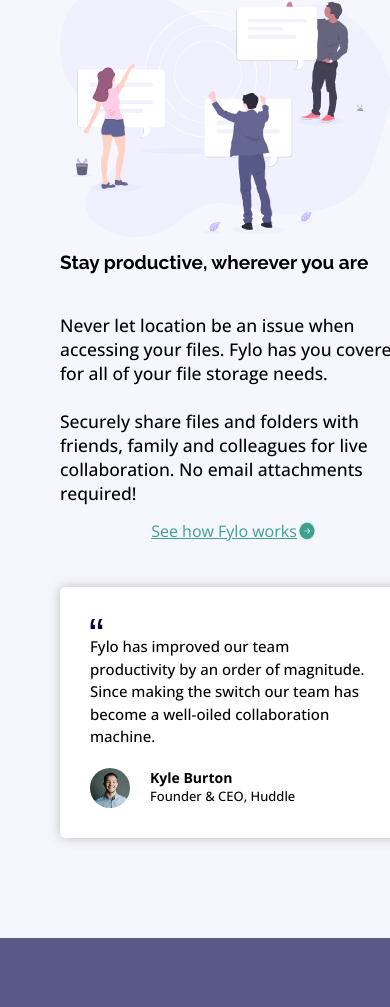
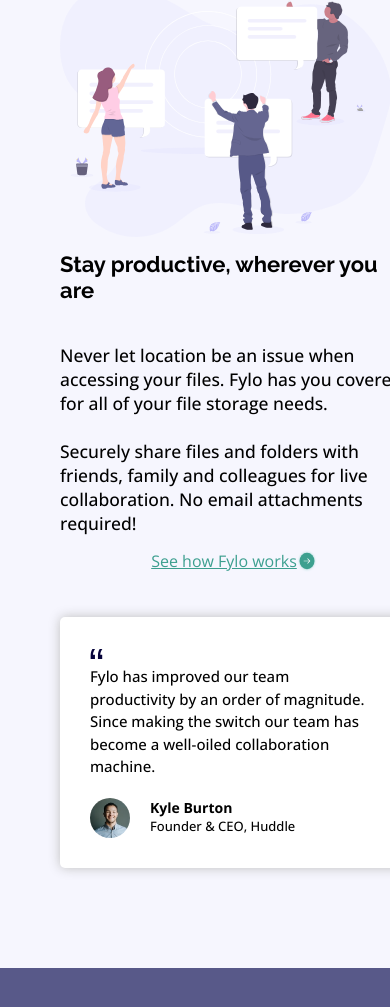
Before and after one commit to Jagruti-02/fylo_column_layout, a plain HTML site: page index.html in a window 390 px wide. Shown: the part 1037-2044 px from the top of the page. Drawn offline with nearby package versions, Linux system fonts and the light colour scheme.

Commit message:
final edit

```diff
--- a/index.html
+++ b/index.html
@@ -11,7 +11,7 @@
       href="./images/favicon-32x32.png"
     />
     <link rel="stylesheet" href="style.css" />
-    <title>Fylo landing page with two column layout</title>
+    <title>Fylo page with two column layout</title>
 
     <link
       href="https://fonts.googleapis.com/css?family=Raleway:100,200,300,regular,500,600,700,800,900,100italic,200italic,300italic,italic,500italic,600italic,700italic,800italic,900italic"
--- a/style.css
+++ b/style.css
@@ -224,7 +224,6 @@ body {
   border: 2px solid hsl(224, 93%, 58%);
   margin-top: 20px;
   height: 50px;
-  /* width: 50%; */
   width: 60%;
   display: grid;
   place-items: center;
@@ -392,8 +391,7 @@ i:hover {
   }
 
   .about h1 {
-    font-size: 19px;
-
+    font-size: 22px;
     margin-inline: 0px;
   }
 
```
